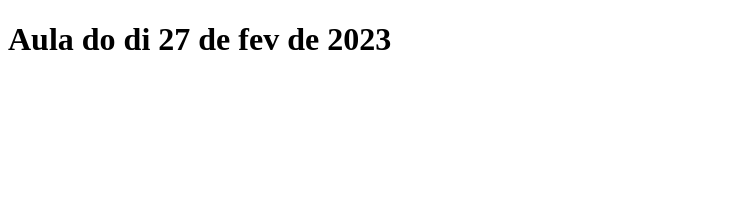
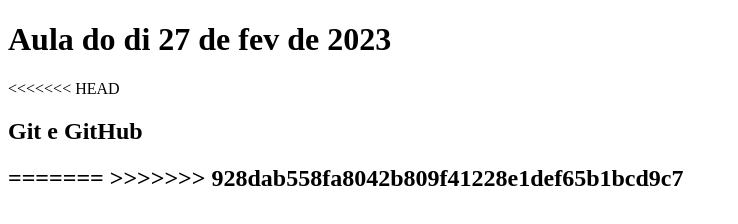
Before and after one commit to rangelmarchiori/AulaLW, a plain HTML site: page index.html in a window 1280 px wide. Shown: the whole page, without its empty margins (0-738 px from the left). Drawn offline with Linux system fonts and the light colour scheme.

Commit message:
Alteração Nano (Pós Samara)

```diff
--- a/index.html
+++ b/index.html
@@ -7,7 +7,20 @@
     <title>Document</title>
 </head>
 <body>
+
     <h1>Aula do di 27 de fev de 2023</h1>
+<<<<<<< HEAD
+
+
+<h2>
+    Git e GitHub
+<h2>
+
+
+
+
+=======
     <hi>
+>>>>>>> 928dab558fa8042b809f41228e1def65b1bcd9c7
 </body>
 </html>
```
